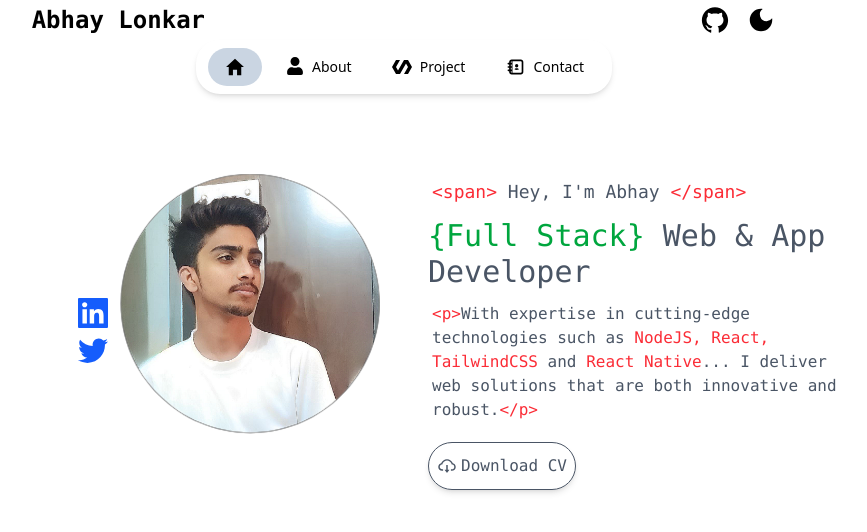
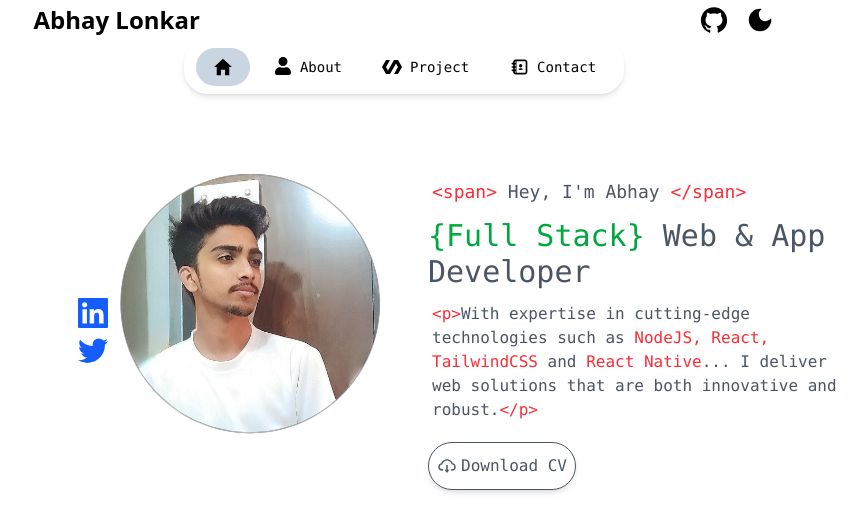
Before and after one commit to AbhayLonkar/portfolio, a React (Vite) app: page / in a window 1280 px wide. Shown: the top 532 px of the page, without its empty margins (236-1103 px from the left). Built offline with nearby package versions, Linux system fonts and the light colour scheme.

Commit message:
made some changes

```diff
--- a/components/Navbar.jsx
+++ b/components/Navbar.jsx
@@ -30,7 +30,7 @@ const Navbar = ({ activeTab, setActiveTab }) => {
 
     return (<>
         <nav className='flex md:justify-around justify-between p-5  h-10 items-center '>
-            <h3 className='text-2xl font-bold font-mono dark:text-white'>Abhay Lonkar</h3>
+            <h3 className='text-2xl font-bold font-poppins dark:text-white'>Abhay Lonkar</h3>
             <div className={'flex items-center justify-center gap-4 '}>
                 <AiOutlineGithub size={30} className={'dark:invert'} />
                 {darkMode ? <MdLightMode size={30} className={`cursor-pointer dark:invert`} onClick={toggleDarkMode} /> :
@@ -43,7 +43,7 @@ const Navbar = ({ activeTab, setActiveTab }) => {
                     return (
                         <li
                             key={index}
-                            className={`p-2 px-4  rounded-3xl flex gap-2 cursor-pointer transition-colors ease-linear ${activeTab === tab.name ? 'bg-slate-300' : ''}`}
+                            className={`p-2 px-4 font-mono rounded-3xl flex gap-2 cursor-pointer transition-colors ease-linear ${activeTab === tab.name ? 'bg-slate-300' : ''}`}
                             onClick={() => setActiveTab(tab.name)}
                         >
                             {tab.icon} {activeTab === tab.name ? "" : tab.name}
--- a/index.html
+++ b/index.html
@@ -1,5 +1,6 @@
 <!doctype html>
 <html lang="en">
+
 <head>
   <meta charset="UTF-8" />
   <link rel="icon" type="image/svg+xml" href="/vite.svg" />
@@ -7,12 +8,15 @@
   <title>Vite + React</title>
   <style>
     html {
+      -webkit-user-select: none;
       user-select: none;
     }
   </style>
 </head>
+
 <body class="dark:bg-slate-950 bg-white transition-colors duration-500 ">
   <div id="root"></div>
   <script type="module" src="/src/main.jsx"></script>
 </body>
+
 </html>
--- a/package.json
+++ b/package.json
@@ -11,7 +11,7 @@
     "preview": "vite preview"
   },
   "dependencies": {
-    "@tailwindcss/vite": "^4.1.4",
+    "@tailwindcss/vite": "^4.1.5",
     "react": "^19.0.0",
     "react-dom": "^19.0.0",
     "react-icons": "^5.5.0"
@@ -27,7 +27,7 @@
     "eslint-plugin-react-refresh": "^0.4.19",
     "globals": "^16.0.0",
     "postcss": "^8.5.3",
-    "tailwindcss": "^4.1.4",
+    "tailwindcss": "^4.1.5",
     "vite": "^6.3.1"
   }
 }
```
Also changed, not shown: src/App.css (line endings or trailing spaces), 1 other file (tests, documents, lock files or other folders). Lines whose indentation alone changed are shown as unchanged.
